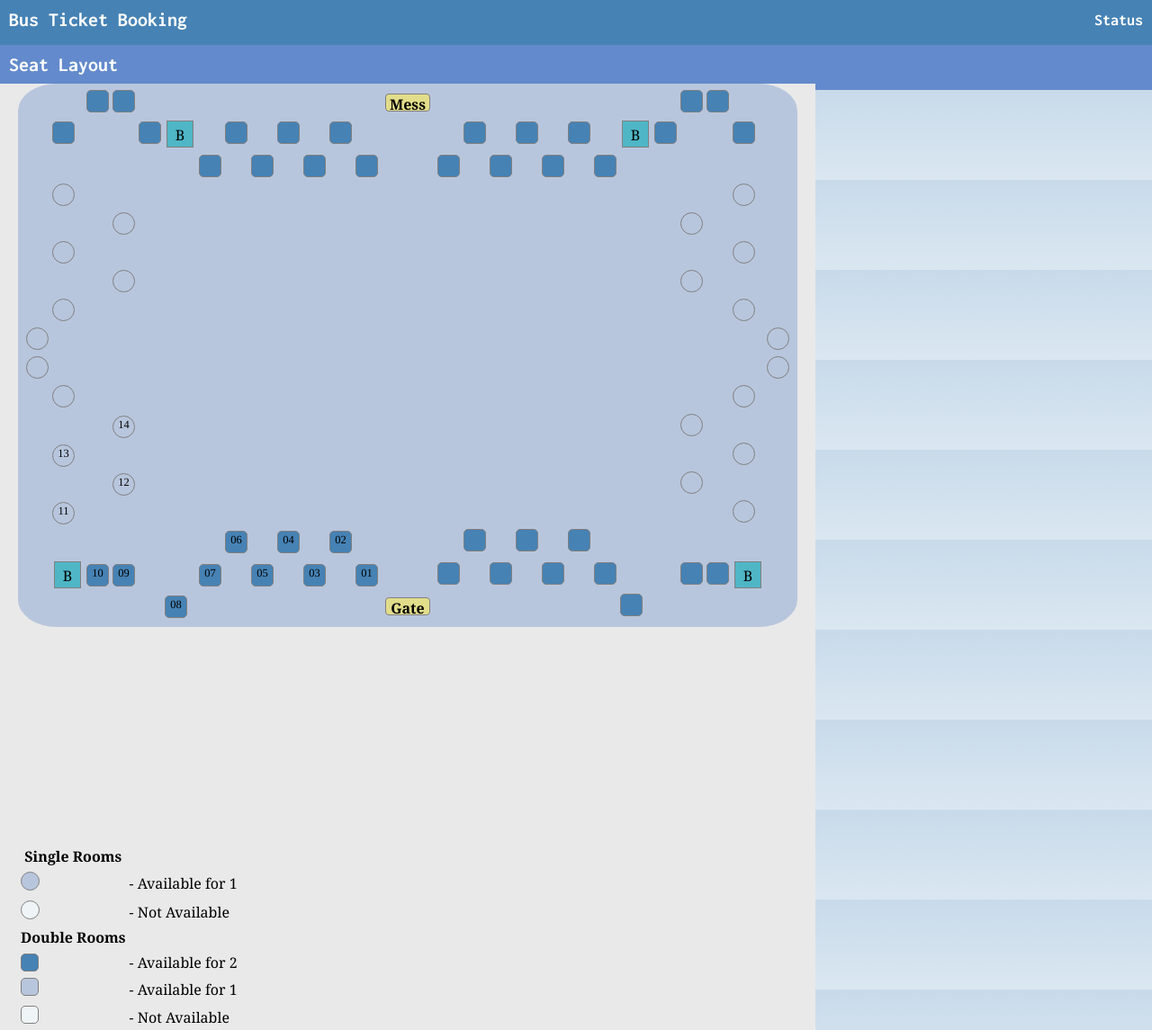
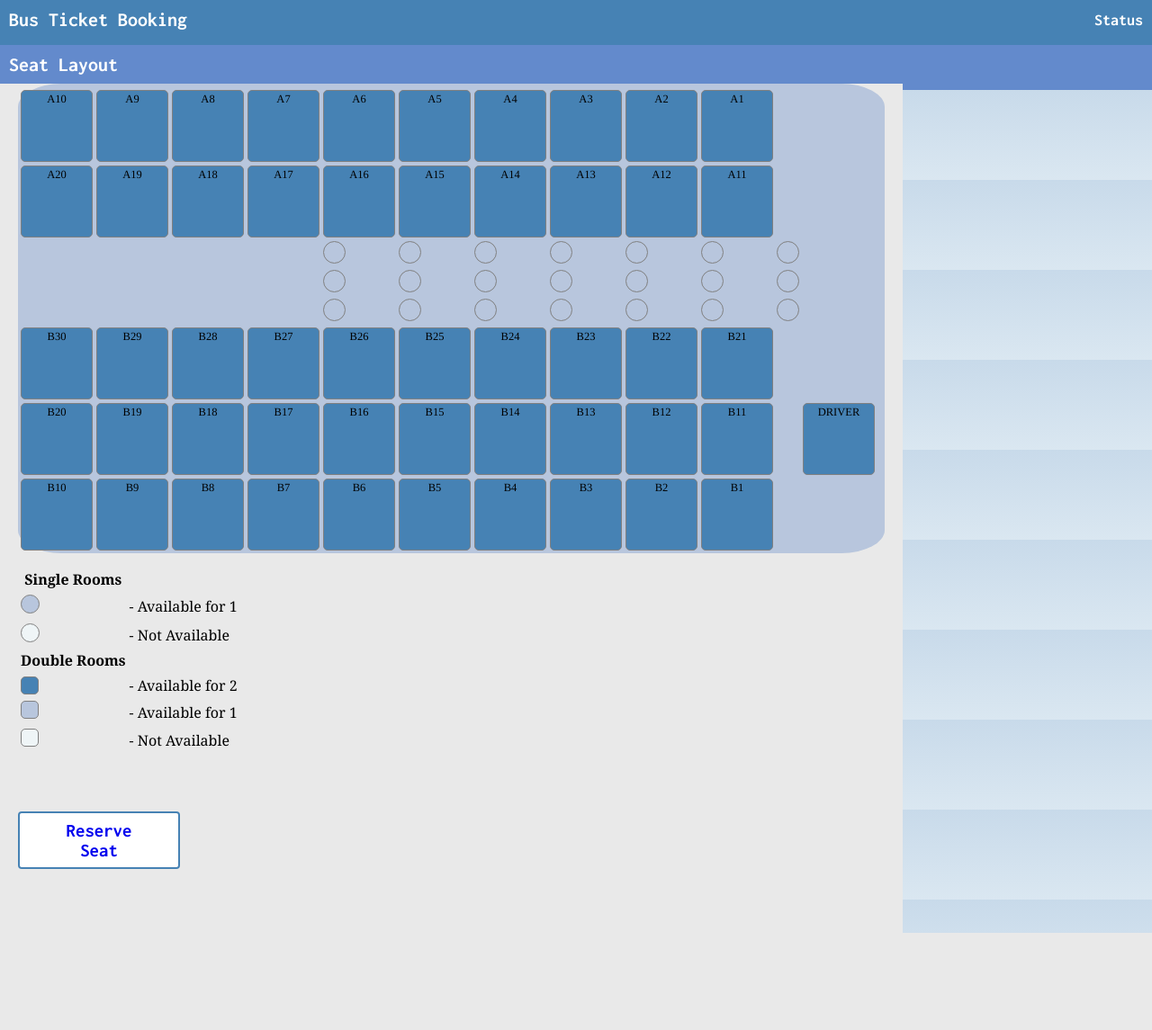
Before and after one commit to abhi2345A/Bus-Reservation-System, a Django app: page /BH5_Floor4/ in a window 1280 px wide. Shown: the top 1145 px of the page at 90% size. After the commit the page ends 1037 px from the top, so only its background shows below. Run offline with Django 3.2, Linux system fonts and the light colour scheme; data that the repository does not hold is empty.

Commit message:
adding seat layout

```diff
--- a/selection/templates/BH5_Floor4.html
+++ b/selection/templates/BH5_Floor4.html
@@ -27,168 +27,45 @@
             <td colspan="33" id="walk">  </td>
           </tr>
 
-        <tr>
-          <td id="walk">  </td>
-          <td id="walk">  </td>
-                           <td id="walk">  </td>
-                 <td colspan="2" id="walk">  </td>
-                 <td><div id="seat"></div></td>
-                 <td><div id="seat"></div></td>
-                 <td colspan="10" id="walk">  </td>
-                 <td><div id="block"><b>Mess</b></div></td>
-                 <td colspan="10" id="walk">  </td>
-                 <td><div id="seat"></div></td>
-                 <td><div id="seat"></div></td>
-                 <td colspan="2" id="walk">  </td>
-                 <td id="walk">  </td>
+          <td><div id="seat" class="5410" data-toggle="tooltip" data-placement="right" title="5410">A10</div></td>
+                 <td><div id="seat" class="5409" data-toggle="tooltip" data-placement="right" title="5409">A9</div></td>
+                 <td><div id="seat" class="5408" data-toggle="tooltip" data-placement="right" title="5408">A8</div></td>
+                 <td><div id="seat" class="5407" data-toggle="tooltip" data-placement="right" title="5407">A7</div></td>
+                 <td><div id="seat" class="5406" data-toggle="tooltip" data-placement="right" title="5406">A6</div></td>
+                 <td><div id="seat" class="5405" data-toggle="tooltip" data-placement="right" title="5405">A5</div></td>
+                 <td><div id="seat" class="5404" data-toggle="tooltip" data-placement="right" title="5404">A4</div></td>
+                 <td><div id="seat" class="5403" data-toggle="tooltip" data-placement="right" title="5403">A3</div></td>
+                 <td><div id="seat" class="5402" data-toggle="tooltip" data-placement="right" title="5402">A2</div></td>
+                 <td><div id="seat" class="5401" data-toggle="tooltip" data-placement="right" title="5401">A1</div></td>
 
            </tr>
-
+                 <td><div id="seat" class="5410" data-toggle="tooltip" data-placement="right" title="5410">A20</div></td>
+                 <td><div id="seat" class="5409" data-toggle="tooltip" data-placement="right" title="5409">A19</div></td>
+                 <td><div id="seat" class="5408" data-toggle="tooltip" data-placement="right" title="5408">A18</div></td>
+                 <td><div id="seat" class="5407" data-toggle="tooltip" data-placement="right" title="5407">A17</div></td>
+                 <td><div id="seat" class="5406" data-toggle="tooltip" data-placement="right" title="5406">A16</div></td>
+                 <td><div id="seat" class="5405" data-toggle="tooltip" data-placement="right" title="5405">A15</div></td>
+                 <td><div id="seat" class="5404" data-toggle="tooltip" data-placement="right" title="5404">A14</div></td>
+                 <td><div id="seat" class="5403" data-toggle="tooltip" data-placement="right" title="5403">A13</div></td>
+                 <td><div id="seat" class="5402" data-toggle="tooltip" data-placement="right" title="5402">A12</div></td>
+                 <td><div id="seat" class="5401" data-toggle="tooltip" data-placement="right" title="5401">A11</div></td>
           <tr>
                <td id="walk">  </td>
                <td id="walk">  </td>
                 <td id="walk">  </td>
                  <td id="walk">  </td>
-                 <td><div id="seat"></div></td>
-                 <td id="walk">  </td>
-                 <td id="walk">  </td>
-                 <td><div id="seat"></div></td>
-                 <td><div rowspan="2" id="bathroom">B</div> </td>
-                 <td id="walk">  </td>
-                 <td ><div id="seat"></div></td>
-                 <td id="walk">  </td>
-                 <td ><div id="seat"></div></td>
-                 <td id="walk">  </td>
-                 <td ><div id="seat"></div></td>
-                 <td id="walk">  </td>
-                 <td id="walk">  </td>
-                 <td id="walk">  </td>
-                 <td id="walk">  </td>
-                 <td id="walk">  </td>
-                 <td><div id="seat"></div></td>
-                 <td id="walk">  </td>
-                 <td><div id="seat"></div></td>
-                 <td id="walk">  </td>
-                 <td><div id="seat"></div></td>
-                 <td id="walk">  </td>
-                 <td><div rowspan="2" id="bathroom">B</div> </td>
-                 <td><div id="seat"></div></td>
-                 <td id="walk">  </td>
-                 <td id="walk">  </td>
-                 <td><div id="seat"></div></td>
-                 <td id="walk">  </td>
-                 <td id="walk">  </td>
 
+                 <td><div id="seatS"></div></td>
+                 <td><div id="seatS"></div></td>
+                 <td><div id="seatS"></div></td>
+                 <td><div id="seatS"></div></td>
+                 <td><div id="seatS"></div></td>
+                 <td><div id="seatS"></div></td>
+                 <td><div id="seatS"></div></td>
 
-             </tr>
-             <tr>
-               <td colspan="33" id="walk">  </td>
-             </tr>
-             <tr>
-               <td id="walk">  </td>
-               <td id="walk">  </td>
-               <td id="walk">  </td>
-                 <td colspan="6" id="walk">  </td>
-                 <td><div id="seat"></div></td>
-                 <td id="walk">  </td>
-                 <td><div id="seat"></div></td>
-                 <td id="walk">  </td>
-                 <td><div id="seat"></div></td>
-                 <td id="walk">  </td>
-                 <td><div id="seat"></div></td>
-                 <td id="walk">  </td>
-                 <td id="walk">  </td>
-                 <td id="walk">  </td>
-                 <td><div id="seat"></div></td>
-                 <td id="walk">  </td>
-                 <td><div id="seat"></div></td>
-                 <td id="walk">  </td>
-                 <td><div id="seat"></div></td>
-                 <td id="walk">  </td>
-                 <td><div id="seat"></div></td>
-                 <td colspan="6" id="walk">  </td>
-                 <td id="walk">  </td>
-
-             </tr>
-             <tr>
-               <td id="walk">  </td>
-               <td id="walk">  </td>
-                <td id="walk">  </td>
-                 <td id="walk">  </td>
-                 <td><div id="seatS"></div></td>
                 <td colspan="25" id="walk">  </td>
-                 <td><div id="seatS"></div></td>
-                 <td id="walk">  </td>
-                 <td id="walk">  </td>
-
-             </tr>
-             <tr>
-               <td id="walk">  </td>
-               <td id="walk">  </td>
-               <td id="walk">  </td>
-                 <td colspan="3" id="walk">  </td>
-                 <td><div id="seatS"></div></td>
-                 <td colspan="21" id="walk">  </td>
-                 <td><div id="seatS"></div></td>
-                 <td colspan="3" id="walk">  </td>
-                 <td id="walk">  </td>
-
-             </tr>
-             <tr>
-             <td id="walk">  </td>
-             <td id="walk">  </td>
-             <td id="walk">  </td>
-                 <td id="walk">  </td>
-                 <td><div id="seatS"></div></td>
-                 <td colspan="25" id="walk">  </td>
-                 <td><div id="seatS"></div></td>
-                 <td id="walk">  </td>
-                 <td id="walk">  </td>
-
-             </tr>
-             <tr>
-               <td id="walk">  </td>
-               <td id="walk">  </td>
-               <td id="walk">  </td>
-                 <td colspan="3" id="walk">  </td>
-                 <td><div id="seatS"></div></td>
-                 <td colspan="21" id="walk">  </td>
-                 <td><div id="seatS"></div></td>
-                 <td colspan="3" id="walk">  </td>
-                 <td id="walk">  </td>
-
-             </tr>
-             <tr>
-               <td id="walk">  </td>
-               <td id="walk">  </td>
-               <td id="walk">  </td>
-                 <td id="walk">  </td>
-                 <td><div id="seatS"></div></td>
-                 <td colspan="25" id="walk">  </td>
-                 <td><div id="seatS"></div></td>
-                 <td colspan="4" id="walk">  </td>
-                 <td id="walk">  </td>
-
-             </tr>
-
-             <tr>
-               <td id="walk">  </td>
-               <td id="walk">  </td>
-               <td id="walk">  </td>
-                 <td><div id="seatS"></div></td>
-                 <td colspan="27" id="walk">  </td>
-                 <td><div id="seatS"></div></td>
-                 <td id="walk">  </td>
-
-             </tr>
-             <tr>
-             <td id="walk">  </td>
-             <td id="walk">  </td>
-             <td id="walk">  </td>
-                 <td><div id="seatS"></div></td>
-                 <td colspan="27" id="walk">  </td>
-                 <td><div id="seatS"></div></td>
-                 <td id="walk">  </td>
+                 <td>  </td>
+                 <td>  </td>
 
              </tr>
 
@@ -198,22 +75,16 @@
                 <td id="walk">  </td>
                  <td id="walk">  </td>
                  <td><div id="seatS"></div></td>
+                 <td><div id="seatS"></div></td>
+                 <td><div id="seatS"></div></td>
+                 <td><div id="seatS"></div></td>
+                 <td><div id="seatS"></div></td>
+                 <td><div id="seatS"></div></td>
+                 <td><div id="seatS"></div></td>
+
                  <td colspan="25" id="walk">  </td>
-                 <td><div id="seatS"></div></td>
-                 <td id="walk">  </td>
-                 <td id="walk">  </td>
-
-             </tr>
-             <tr>
-               <td id="walk">  </td>
-               <td id="walk">  </td>
-                <td id="walk">  </td>
-                 <td colspan="3" id="walk">  </td>
-                 <td><div id="seatS" class="5414" data-toggle="tooltip" data-placement="right" title="5414">14</div></td>
-                 <td colspan="21" id="walk">  </td>
-                 <td><div id="seatS"></div></td>
-                 <td colspan="3" id="walk">  </td>
-                 <td id="walk">  </td>
+                 <td>  </td>
+                 <td>  </td>
 
              </tr>
 
@@ -222,125 +93,62 @@
                <td id="walk">  </td>
                 <td id="walk">  </td>
                  <td id="walk">  </td>
-                 <td><div id="seatS"  class="5413" data-toggle="tooltip" data-placement="right" title="5413">13</div></td>
+                 <td><div id="seatS"></div></td>
+                 <td><div id="seatS"></div></td>
+                 <td><div id="seatS"></div></td>
+                 <td><div id="seatS"></div></td>
+                 <td><div id="seatS"></div></td>
+                 <td><div id="seatS"></div></td>
+                 <td><div id="seatS"></div></td>
                  <td colspan="25" id="walk">  </td>
-                 <td><div id="seatS"></div></td>
-                 <td id="walk">  </td>
-                 <td id="walk">  </td>
 
-             </tr>
-             <tr>
-               <td id="walk">  </td>
-               <td id="walk">  </td>
-               <td id="walk">  </td>
-                 <td colspan="3" id="walk">  </td>
-                 <td><div id="seatS" class="5412" data-toggle="tooltip" data-placement="right" title="5412">12</div></td>
-                 <td colspan="21" id="walk">  </td>
-                 <td><div id="seatS"></div></td>
-                 <td colspan="3" id="walk">  </td>
-                 <td id="walk">  </td>
+                 <td>  </td>
+                 <td>  </td>
 
              </tr>
 
-             <tr>
-             <td id="walk">  </td>
-             <td id="walk">  </td>
-             <td id="walk">  </td>
-                 <td id="walk">  </td>
-                 <td><div id="seatS" class="5411" data-toggle="tooltip" data-placement="right" title="5411">11</div></td>
-                 <td colspan="25" id="walk">  </td>
-                 <td><div id="seatS"></div></td>
-                 <td id="walk">  </td>
-                 <td id="walk">  </td>
+           <td><div id="seat" class="5410" data-toggle="tooltip" data-placement="right" title="5410">B30</div></td>
+                 <td><div id="seat" class="5409" data-toggle="tooltip" data-placement="right" title="5409">B29</div></td>
+                 <td><div id="seat" class="5408" data-toggle="tooltip" data-placement="right" title="5408">B28</div></td>
+                 <td><div id="seat" class="5407" data-toggle="tooltip" data-placement="right" title="5407">B27</div></td>
+                 <td><div id="seat" class="5406" data-toggle="tooltip" data-placement="right" title="5406">B26</div></td>
+                 <td><div id="seat" class="5405" data-toggle="tooltip" data-placement="right" title="5405">B25</div></td>
+                 <td><div id="seat" class="5404" data-toggle="tooltip" data-placement="right" title="5404">B24</div></td>
+                 <td><div id="seat" class="5403" data-toggle="tooltip" data-placement="right" title="5403">B23</div></td>
+                 <td><div id="seat" class="5402" data-toggle="tooltip" data-placement="right" title="5402">B22</div></td>
+                 <td><div id="seat" class="5401" data-toggle="tooltip" data-placement="right" title="5401">B21</div></td>
 
            </tr>
 
-
-             <tr>
+           <td><div id="seat" class="5410" data-toggle="tooltip" data-placement="right" title="5410">B20</div></td>
+                 <td><div id="seat" class="5409" data-toggle="tooltip" data-placement="right" title="5409">B19</div></td>
+                 <td><div id="seat" class="5408" data-toggle="tooltip" data-placement="right" title="5408">B18</div></td>
+                 <td><div id="seat" class="5407" data-toggle="tooltip" data-placement="right" title="5407">B17</div></td>
+                 <td><div id="seat" class="5406" data-toggle="tooltip" data-placement="right" title="5406">B16</div></td>
+                 <td><div id="seat" class="5405" data-toggle="tooltip" data-placement="right" title="5405">B15</div></td>
+                 <td><div id="seat" class="5404" data-toggle="tooltip" data-placement="right" title="5404">B14</div></td>
+                 <td><div id="seat" class="5403" data-toggle="tooltip" data-placement="right" title="5403">B13</div></td>
+                 <td><div id="seat" class="5402" data-toggle="tooltip" data-placement="right" title="5402">B12</div></td>
+                 <td><div id="seat" class="5401" data-toggle="tooltip" data-placement="right" title="5401">B11</div></td>
                  <td id="walk">  </td>
-               <td id="walk">  </td>
-               <td id="walk">  </td>
-                 <td colspan="6" id="walk">  </td>
-                 <td id="walk">  </td>
-                 <td><div id="seat" class="5406" data-toggle="tooltip" data-placement="right" title="5406">06</div></td>
-                 <td id="walk">  </td>
-                 <td><div id="seat" class="5404" data-toggle="tooltip" data-placement="right" title="5404">04</div></td>
-                 <td id="walk">  </td>
-                 <td><div id="seat" class="5402" data-toggle="tooltip" data-placement="right" title="5402">02</div></td>
-                 <td colspan="5" id="walk">  </td>
-                 <td><div id="seat"></div></td>
-                 <td id="walk">  </td>
-                 <td><div id="seat"></div></td>
-                 <td id="walk">  </td>
-                 <td><div id="seat"></div></td>
-                 <td colspan="8" id="walk">  </td>
-                 <td id="walk">  </td>
-
+                 <td><div id="seat" class="5401" data-toggle="tooltip" data-placement="right" title="5401">DRIVER</div></td>
 
            </tr>
-           <tr>
-                 <td colspan="33" id="walk">  </td>
-          </tr>
-          <tr>
-            <td id="walk">  </td>
-            <td id="walk">  </td>
-            <td id="walk">  </td>
-                 <td id="walk">  </td>
-                 <td><div rowspan="2" id="bathroom">B</div> </td>
-                 <td><div id="seat" class="5410" data-toggle="tooltip" data-placement="right" title="5410">10</div></td>
-                 <td><div id="seat" class="5409" data-toggle="tooltip" data-placement="right" title="5409">09</div></td>
-                 <td id="walk">  </td>
-                 <td id="walk">  </td>
-                 <td><div id="seat" class="5407" data-toggle="tooltip" data-placement="right" title="5407">07</div></td>
-                 <td id="walk">  </td>
-                 <td><div id="seat" class="5405" data-toggle="tooltip" data-placement="right" title="5405">05</div></td>
-                 <td id="walk">  </td>
-                 <td><div id="seat" class="5403" data-toggle="tooltip" data-placement="right" title="5403">03</div></td>
-                 <td id="walk">  </td>
-                 <td><div id="seat" class="5401" data-toggle="tooltip" data-placement="right" title="5401">01</div></td>
-                 <td colspan="3" id="walk">  </td>
-                 <td><div id="seat"></div></td>
-                 <td id="walk">  </td>
-                 <td><div id="seat"></div></td>
-                 <td id="walk">  </td>
-                 <td><div id="seat"></div></td>
-                 <td id="walk">  </td>
-                 <td><div id="seat"></div></td>
-                 <td id="walk">  </td>
-                 <td id="walk">  </td>
-                 <td><div id="seat"></div></td>
-                 <td><div id="seat"></div></td>
-                 <td><div rowspan="2" id="bathroom">B</div> </td>
-                 <td id="walk">  </td>
-                 <td id="walk">  </td>
-             </tr>
-             <tr>
-               <td id="walk">  </td>
-               <td id="walk">  </td>
-               <td id="walk">  </td>
-                 <td colspan="5" id="walk">  </td>
-                 <td><div id="seat" class="5408" data-toggle="tooltip" data-placement="right" title="5408">08</div></td>
-                 <td colspan="8" id="walk">  </td>
-                 <td><div id="block"><b>Gate</b></div></td>
-                 <td colspan="8" id="walk">  </td>
-                 <td><div id="seat"></div></td>
-                 <td colspan="5" id="walk">  </td>
-                 <td id="walk">  </td>
-          </tr>
-          <tr>
-            <td colspan="33" id="walk">  </td>
-          </tr>
-          <tr>
-            <td colspan="33" id="walk">  </td>
-          </tr>
-          <tr>
-            <td colspan="33" id="walk">  </td>
-          </tr>
+                 <td><div id="seat" class="5410" data-toggle="tooltip" data-placement="right" title="5410">B10</div></td>
+                 <td><div id="seat" class="5409" data-toggle="tooltip" data-placement="right" title="5409">B9</div></td>
+                 <td><div id="seat" class="5408" data-toggle="tooltip" data-placement="right" title="5408">B8</div></td>
+                 <td><div id="seat" class="5407" data-toggle="tooltip" data-placement="right" title="5407">B7</div></td>
+                 <td><div id="seat" class="5406" data-toggle="tooltip" data-placement="right" title="5406">B6</div></td>
+                 <td><div id="seat" class="5405" data-toggle="tooltip" data-placement="right" title="5405">B5</div></td>
+                 <td><div id="seat" class="5404" data-toggle="tooltip" data-placement="right" title="5404">B4</div></td>
+                 <td><div id="seat" class="5403" data-toggle="tooltip" data-placement="right" title="5403">B3</div></td>
+                 <td><div id="seat" class="5402" data-toggle="tooltip" data-placement="right" title="5402">B2</div></td>
+                 <td><div id="seat" class="5401" data-toggle="tooltip" data-placement="right" title="5401">B1</div></td>
+
          </table>
       </div>
       <br>
       <div class="menu" style="font-family:Georgia, serif;">
-            <br><br><br><br><br><br><br><br><br><br><br><br><br><br>
             <table class="table2">
               <th>Single Rooms</th>
               <tr>
--- a/selection/templates/base.html
+++ b/selection/templates/base.html
@@ -192,8 +192,8 @@
             outline: none;
         }
         #seat {
-            height: 25px;
-            width: 25px;
+            height: 80px;
+            width: 80px;
             border: 1px solid gray;
             cursor:pointer;
             border-radius:5px;
```
Lines whose indentation alone changed are shown as unchanged.
